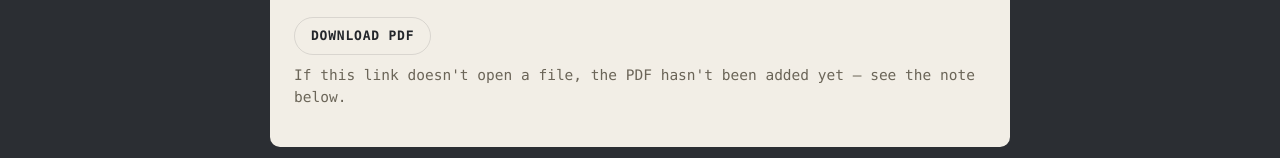
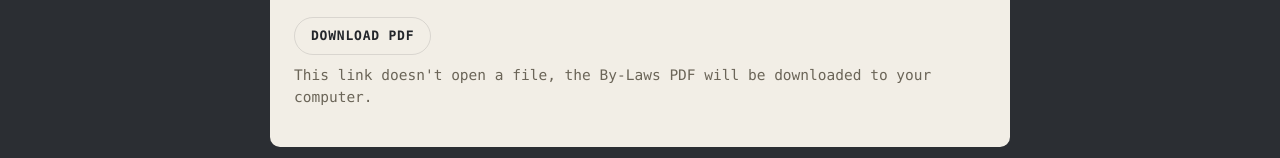
Before and after one commit to maxmoorephotography/bins-roster, a website: page public/bylaws.html in a window 1280 px wide. Shown: the part 364-522 px from the top of the page. Drawn offline with Linux system fonts and the light colour scheme.

Commit message:
Add files via upload

```diff
--- a/public/bylaws.html
+++ b/public/bylaws.html
@@ -27,7 +27,7 @@
     <div class="bylaws-card">
       <p>Strata By-laws (PDF)</p>
       <a class="bylaws-download" href="documents/strata-bylaws.pdf" download>Download PDF</a>
-      <p class="bylaws-missing">If this link doesn't open a file, the PDF hasn't been added yet — see the note below.</p>
+    <p class="bylaws-missing">This link doesn't open a file, the By-Laws PDF will be downloaded to your computer.</p>
     </div>
 
 <!--  <p> class="bylaws-note" style="margin-top:24px;">
```
